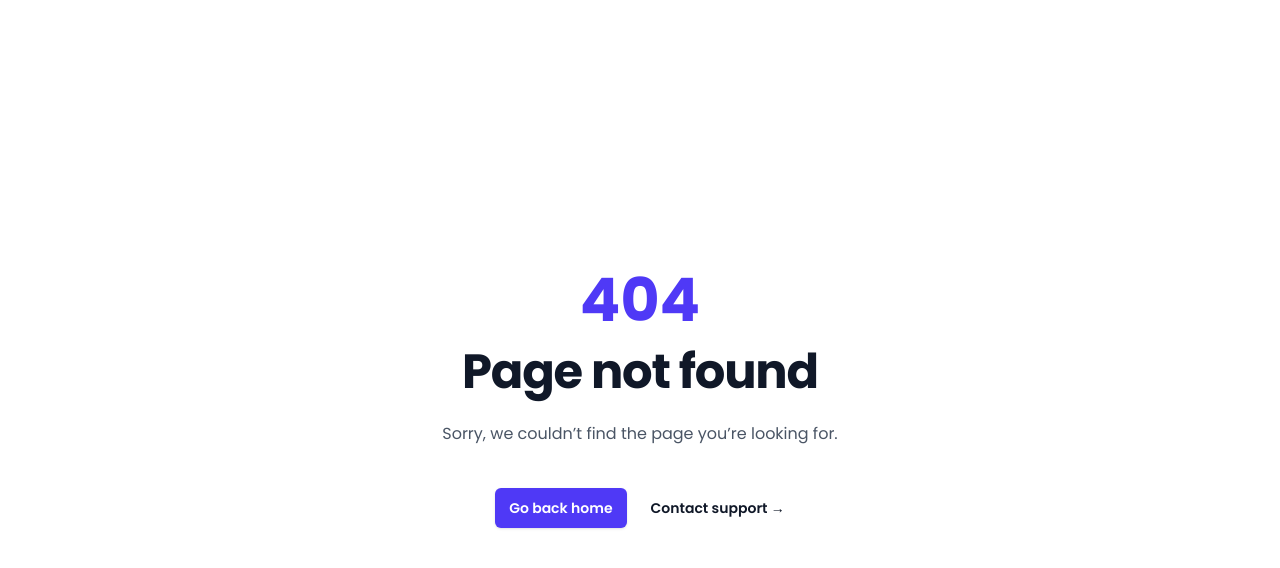
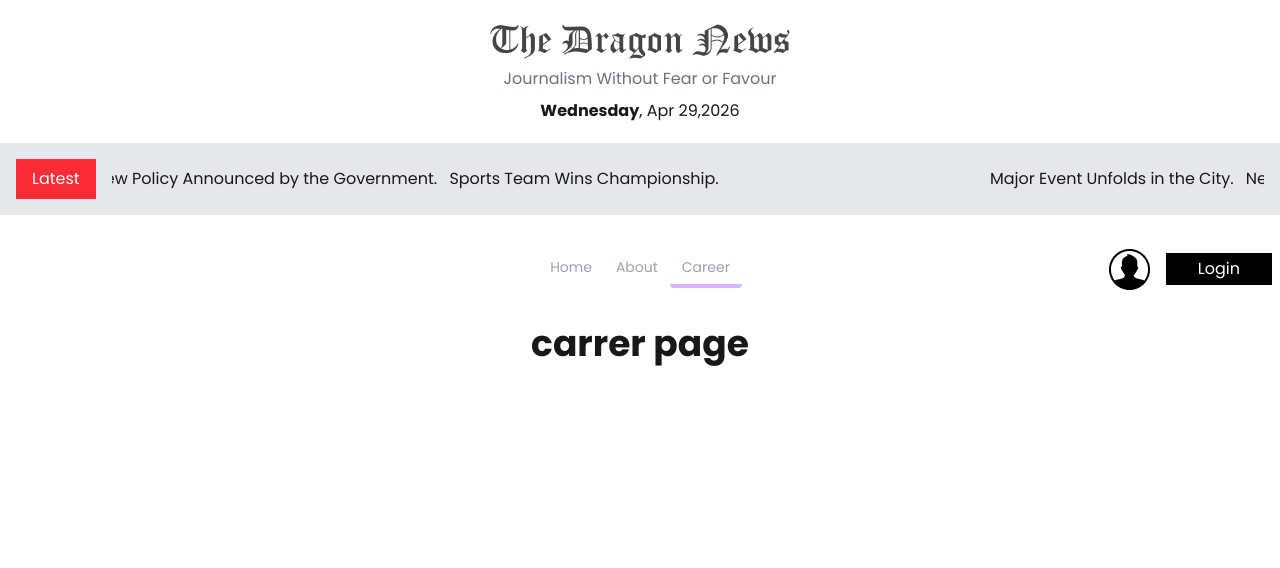
Before and after one commit to pritam-b-dev/dragon-news, a Next.js app: page /career in a window 1280 px wide. Before the commit this address had no page. Shown: the top 568 px of the page. Built offline with nearby package versions, Linux system fonts and the light colour scheme.

Commit message:
added navbar

```diff
--- /dev/null
+++ b/src/app/(main)/about-us/page.jsx
@@ -0,0 +1,7 @@
+import React from "react";
+
+const AboutUsPage = () => {
+  return <div className="text-center font-bold text-4xl">About Us</div>;
+};
+
+export default AboutUsPage;
--- /dev/null
+++ b/src/app/(main)/career/page.jsx
@@ -0,0 +1,7 @@
+import React from "react";
+
+const CareerPage = () => {
+  return <div className="text-center font-bold text-4xl">carrer page</div>;
+};
+
+export default CareerPage;
--- a/src/components/shared/NavBar.jsx
+++ b/src/components/shared/NavBar.jsx
@@ -1,7 +1,65 @@
+"use client";
+import Link from "next/link";
 import React from "react";
+import userImage from "@/assets/user.png";
+import Image from "next/image";
+import NavLink from "./NavLink";
+
+const nav = (
+  <>
+    <div className="text-gray-400 md:flex ">
+      <li>
+        <NavLink href={"/"}>Home</NavLink>
+      </li>
+      <li>
+        <NavLink href={"/about-us"}>About</NavLink>
+      </li>
+      <li>
+        <NavLink href={"/career"}>Career</NavLink>
+      </li>
+    </div>
+  </>
+);
 
 const NavBar = () => {
-  return <div></div>;
+  return (
+    <div className="navbar bg-base-100  container mx-auto my-5">
+      <div className="navbar-start">
+        <div className="dropdown">
+          <div tabIndex={0} role="button" className="btn btn-ghost lg:hidden">
+            <svg
+              xmlns="http://www.w3.org/2000/svg"
+              className="h-5 w-5"
+              fill="none"
+              viewBox="0 0 24 24"
+              stroke="currentColor"
+            >
+              {" "}
+              <path
+                strokeLinecap="round"
+                strokeLinejoin="round"
+                strokeWidth="2"
+                d="M4 6h16M4 12h8m-8 6h16"
+              />{" "}
+            </svg>
+          </div>
+          <ul
+            tabIndex="-1"
+            className="menu menu-sm dropdown-content bg-base-100 rounded-box z-1 mt-3 w-52 p-2 shadow "
+          >
+            {nav}
+          </ul>
+        </div>
+      </div>
+      <div className="navbar-center hidden lg:flex">
+        <ul className="menu menu-horizontal px-1">{nav}</ul>
+      </div>
+      <div className="navbar-end ">
+        <Image src={userImage} alt="user logo" className="mr-4" />
+        <a className="bg-black text-white px-8 py-1">Login</a>
+      </div>
+    </div>
+  );
 };
 
 export default NavBar;
--- /dev/null
+++ b/src/components/shared/NavLink.jsx
@@ -0,0 +1,18 @@
+import Link from "next/link";
+import { usePathname } from "next/navigation";
+import React from "react";
+
+const NavLink = ({ href, children }) => {
+  const pathName = usePathname();
+  const isActive = href === pathName;
+  return (
+    <Link
+      className={`${isActive ? "border-b-4 border-b-purple-300" : ""}`}
+      href={href}
+    >
+      {children}
+    </Link>
+  );
+};
+
+export default NavLink;
```
